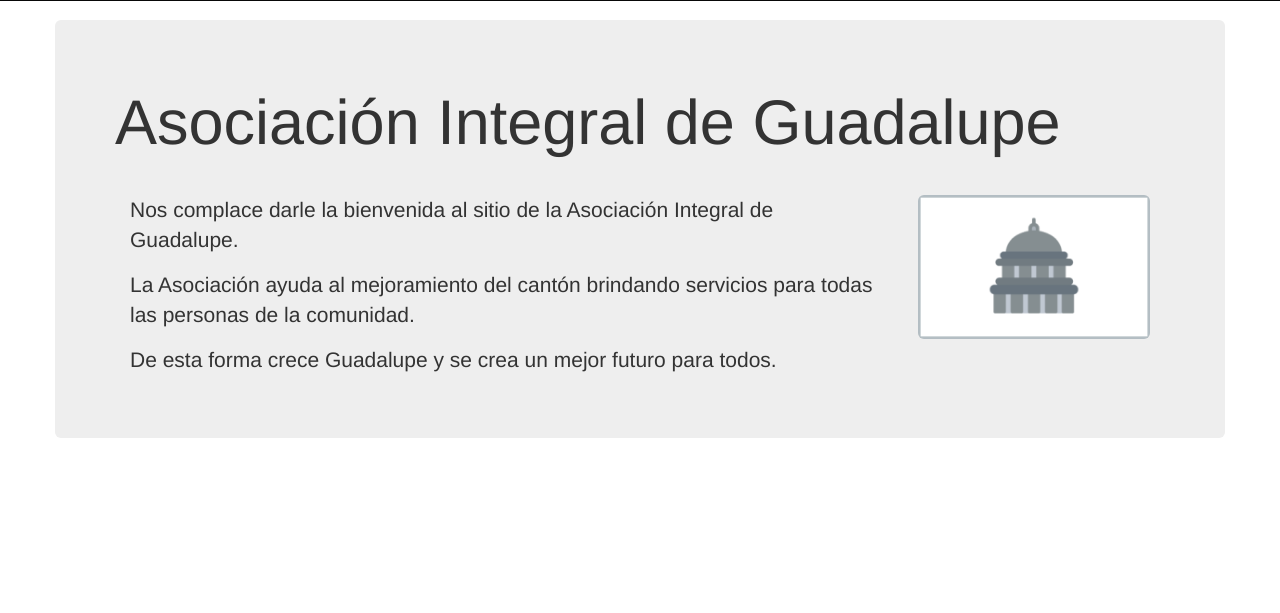
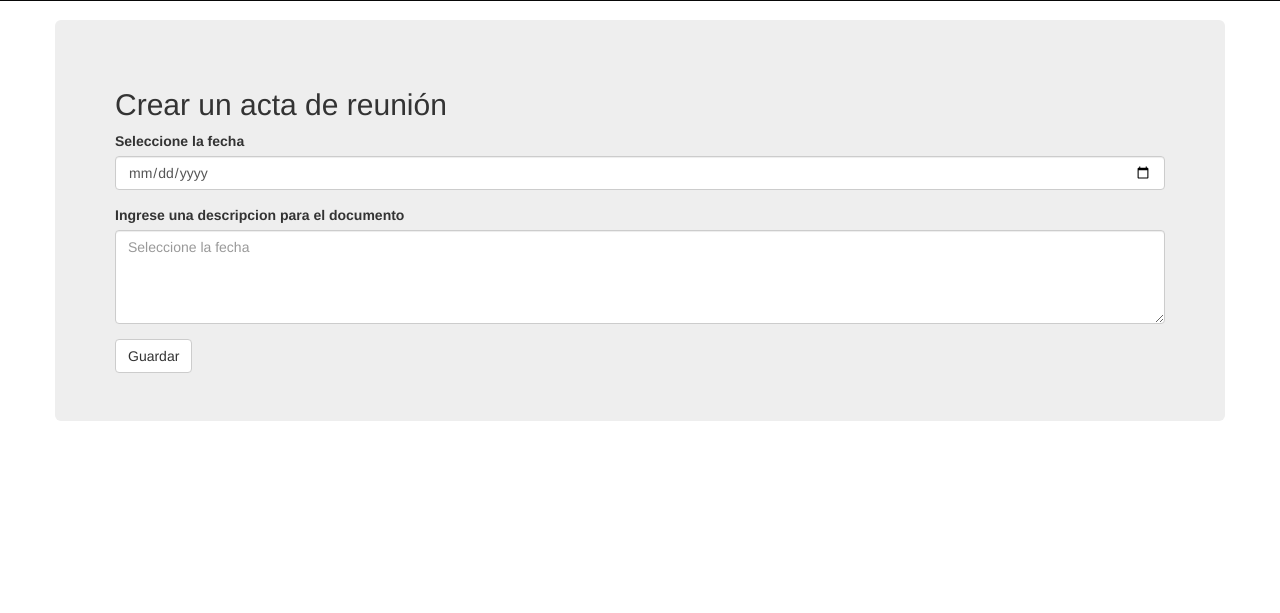
Before and after one commit to adriansb3105/AsociacionIntegralAdrianSerranoSemestreIIIAnno2016, a PHP site: page /?reunion in a window 1280 px wide. Shown: the part 50-663 px from the top of the page. Run offline with PHP 8.4, Linux system fonts and the light colour scheme; data that the repository does not hold is empty; some libraries are stand-ins or nearby versions.

Commit message:
Added the reunion view

```diff
--- /dev/null
+++ b/controller/ReunionController.php
@@ -0,0 +1,18 @@
+<?php
+include_once 'model/ReunionModel.php';
+
+  class ReunionController{
+    private $model;
+
+    public function __construct(){
+      $this->model = new ReunionModel();
+    }
+
+    public function invoke(){
+    	if(isset($_GET['reunion'])){
+    		include 'view/reunionView.php';
+      	}else{
+        	include 'view/indexView.php';
+      	}
+	}
+}
--- a/core/ConnectionDB.php
+++ b/core/ConnectionDB.php
@@ -9,13 +9,13 @@ class ConnectionDB{
 //pass: e1473e89
 
   function __construct(){
-    $this->conn = mysqli_connect('localhost', 'root', '');
+    $this->conn = mysqli_connect('us-cdbr-iron-east-04.cleardb.net', 'b83946cb15195a', 'e1473e89');
 
     if(!$this -> conn){
       echo 'Problemas de conexion al servidor';
       exit();
     }
-    mysqli_select_db($this -> conn, 'test');
+    mysqli_select_db($this -> conn, 'heroku_0c63ce6730cdd8f');
   }
 
   public function connect(){
--- a/index.php
+++ b/index.php
@@ -4,6 +4,7 @@ include_once 'controller/DefaultController.php';
 include_once 'controller/CalendarController.php';
 include_once 'controller/LoginController.php';
 include_once 'controller/LogoutController.php';
+include_once 'controller/ReunionController.php';
 
 
 if(isset($_GET['calendar'])){
@@ -15,6 +16,9 @@ if(isset($_GET['calendar'])){
 }elseif(isset($_GET['logout'])){
   $controller = new LogoutController();
   $controller->invoke();
+}elseif(isset($_GET['reunion'])){
+  $controller = new ReunionController();
+  $controller->invoke();
 }else{
   $controller = new DefaultController();
   $controller->invoke();
--- /dev/null
+++ b/model/ReunionModel.php
@@ -0,0 +1,12 @@
+<?php
+require_once 'core/ConnectionDB.php';
+
+class ReunionModel{
+  private $conn;
+
+  public function __construct(){
+    $connection = new ConnectionDB();
+    $this->conn = $connection->connect();
+  }
+
+}
--- a/view/footer.php
+++ b/view/footer.php
@@ -6,7 +6,7 @@
     </nav>
   </footer>
 
-  <script src="https://maxcdn.bootstrapcdn.com/bootstrap/3.3.7/js/bootstrap.min.js" integrity="sha384-Tc5IQib027qvyjSMfHjOMaLkfuWVxZxUPnCJA7l2mCWNIpG9mGCD8wGNIcPD7Txa" crossorigin="anonymous"></script>
+
 
 </body>
 </html>
--- a/view/header.php
+++ b/view/header.php
@@ -8,10 +8,12 @@
   <link rel="stylesheet" href="https://maxcdn.bootstrapcdn.com/bootstrap/3.3.7/css/bootstrap.min.css" integrity="sha384-BVYiiSIFeK1dGmJRAkycuHAHRg32OmUcww7on3RYdg4Va+PmSTsz/K68vbdEjh4u" crossorigin="anonymous">
   <link rel="stylesheet" href="view/css/style.css">
   <link rel="stylesheet" href="view/css/clndr.css">
+  <link href = "https://code.jquery.com/ui/1.12.1/themes/ui-darkness/jquery-ui.css" rel = "stylesheet">
   <title>Asociacion Integral</title>
 </head>
 <body>
   <script src="https://code.jquery.com/jquery-3.1.1.min.js" integrity="sha256-hVVnYaiADRTO2PzUGmuLJr8BLUSjGIZsDYGmIJLv2b8=" crossorigin="anonymous"></script>
+  <script src="https://maxcdn.bootstrapcdn.com/bootstrap/3.3.7/js/bootstrap.min.js" integrity="sha384-Tc5IQib027qvyjSMfHjOMaLkfuWVxZxUPnCJA7l2mCWNIpG9mGCD8wGNIcPD7Txa" crossorigin="anonymous"></script>
 
     <header>
       <nav class="navbar navbar-inverse navbar-fixed-top">
--- a/view/indexView.php
+++ b/view/indexView.php
@@ -12,4 +12,8 @@
   </div>
 </div>
 
+<div>
+	<a href="?reunion">Crear acta de reuni&oacute;n</a>
+</div>
+
 <?php include_once 'footer.php'; ?>
--- /dev/null
+++ b/view/js/datePicker.js
@@ -0,0 +1,5 @@
+$(function() {
+	$( "#datepicker" ).datepicker({
+		altFormat: "yy-mm-dd"
+	});
+});
--- /dev/null
+++ b/view/reunionView.php
@@ -0,0 +1,34 @@
+<?php include_once 'header.php'; ?>
+
+<script src = "https://code.jquery.com/ui/1.12.1/jquery-ui.js"></script>
+
+<div class="jumbotron row">
+	<h2>Crear un acta de reuni&oacute;n</h2>
+
+  <form>
+  	<div class="form-group">
+      <label for="datepicker">Seleccione la fecha</label>
+      <input type="date" class="form-control" id="datepicker" placeholder="Seleccione la fecha" required>
+    </div>
+    <div class="form-group">
+      <label for="description">Ingrese una descripcion para el documento</label>
+       <textarea class="form-control" id="description" rows="4" cols="50" placeholder="Seleccione la fecha" required></textarea>
+    </div>
+    <button type="submit" class="btn btn-default">Guardar</button>
+  </form>
+</div>
+
+<script src="view/js/datePicker.js"></script>
+
+<?php include_once 'footer.php'; ?>
+
+
+<!--
+Reunion = {
+  reunion_date Date,
+	doc_url varchar(100),
+	doc_name varchar(50),
+	description varchar(100),
+	PRIMARY KEY(reunion_date, doc_url)
+}
+-->
```
